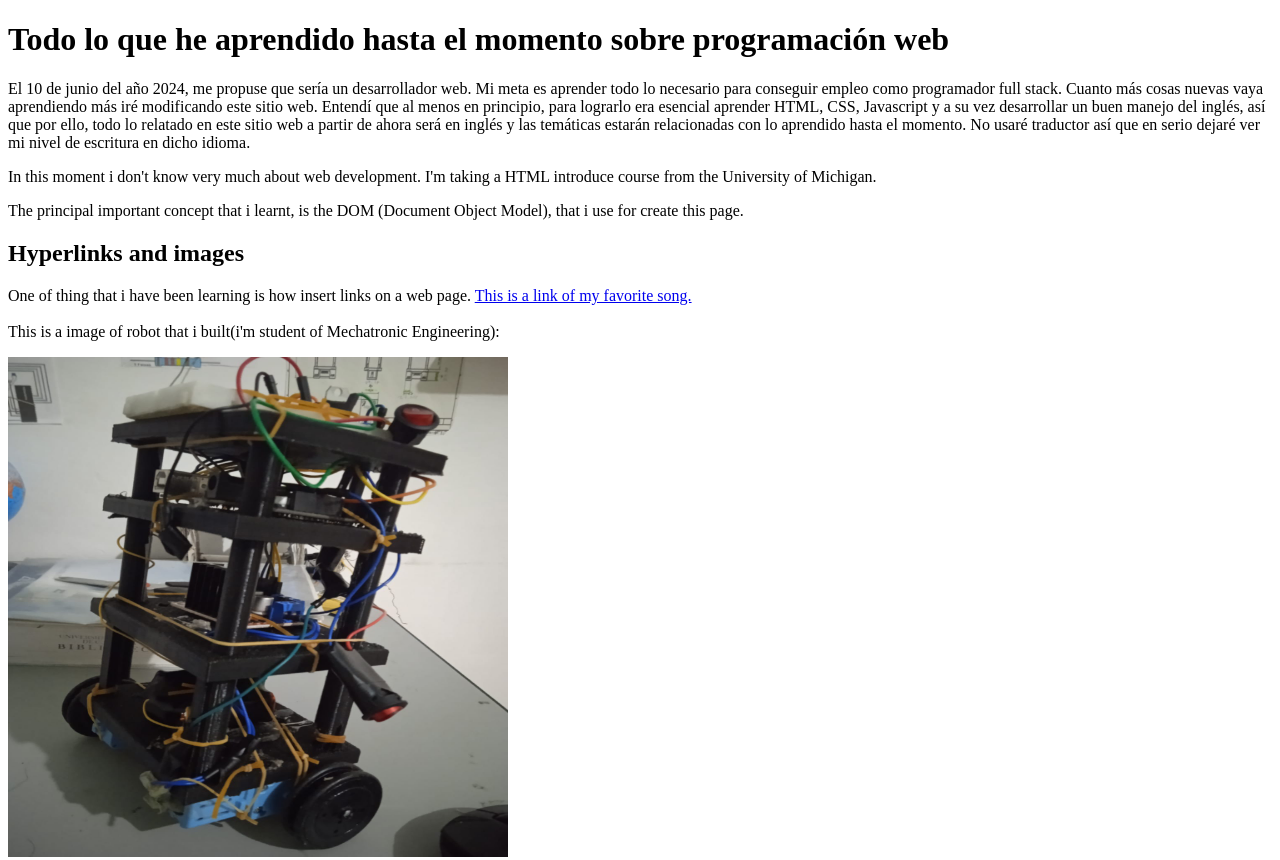
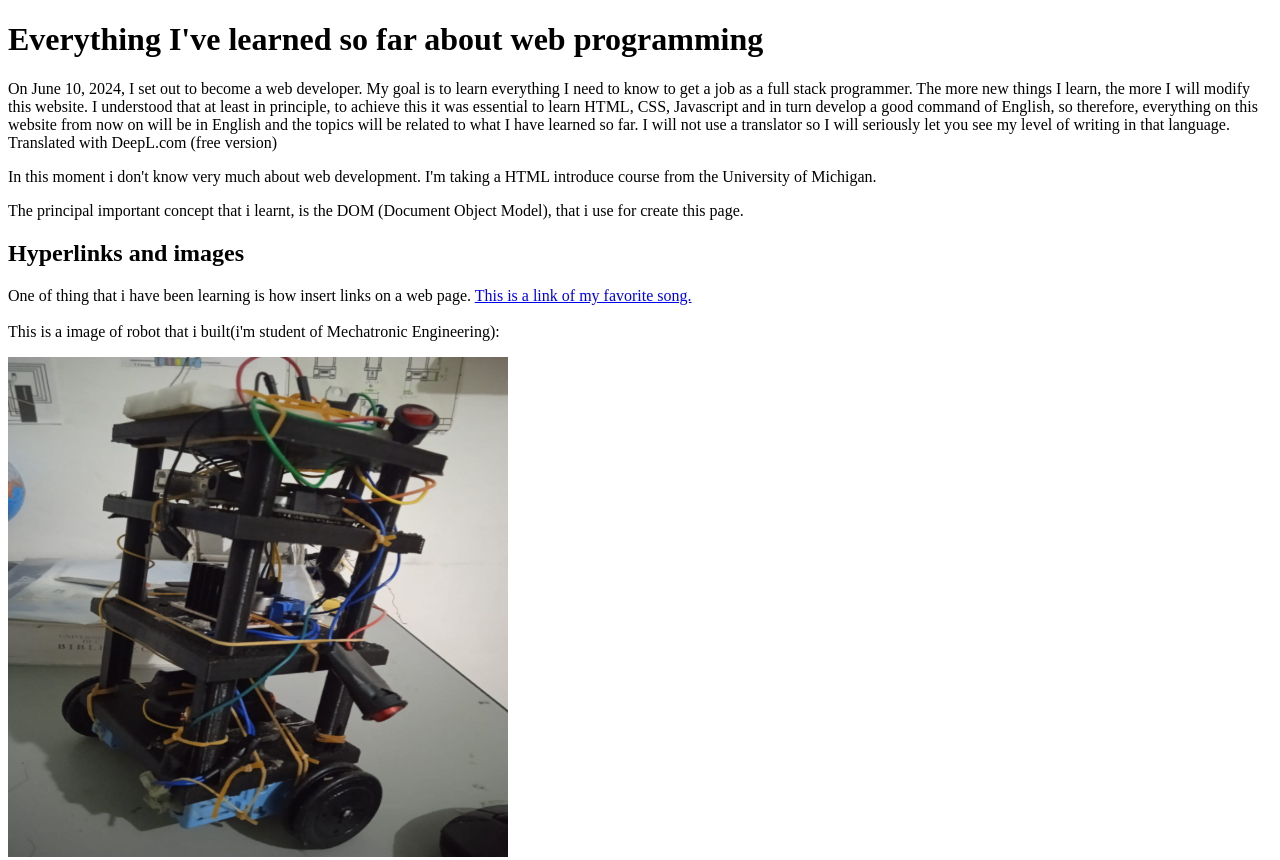
Before and after one commit to zen-0000/zen-0000.github.io, a plain HTML site: page ARCHIVOS HTML/domymas.html in a window 1280 px wide. Shown: the top 860 px of the page. Drawn offline with Linux system fonts and the light colour scheme.

Commit message:
Update domymas.html

```diff
--- a/ARCHIVOS HTML/domymas.html
+++ b/ARCHIVOS HTML/domymas.html
@@ -3,15 +3,17 @@
 <head>
     <meta charset="UTF-8">
     <meta name="viewport" content="width=device-width, initial-scale=1.0">
-    <title>Todo lo que he aprendido hasta el momento sobre programación web</title>
+    <title>Everything I've learned so far about web programming</title>
     <script src="https://kit.fontawesome.com/6e292ee82c.js" crossorigin="anonymous"></script>
     <link rel="icon" type="image/jpeg" href="imgs/b.jpeg">
 </head>
 <body>
     <main>
         <div id="Introdution">
-            <h1>Todo lo que he aprendido hasta el momento sobre programación web</h1>
-            <p>El 10 de junio del año 2024, me propuse que sería un desarrollador web. Mi meta es aprender todo lo necesario para conseguir empleo como programador full stack. Cuanto más cosas nuevas vaya aprendiendo más iré modificando este sitio web. Entendí que al menos en principio, para lograrlo era esencial aprender HTML, CSS, Javascript y a su vez desarrollar un buen manejo del inglés, así que por ello, todo lo relatado en este sitio web a partir de ahora será en inglés y las temáticas estarán relacionadas con lo aprendido hasta el momento. No usaré traductor así que en serio dejaré ver mi nivel de escritura en dicho idioma.</p>
+            <h1>Everything I've learned so far about web programming</h1>
+            <p>On June 10, 2024, I set out to become a web developer. My goal is to learn everything I need to know to get a job as a full stack programmer. The more new things I learn, the more I will modify this website. I understood that at least in principle, to achieve this it was essential to learn HTML, CSS, Javascript and in turn develop a good command of English, so therefore, everything on this website from now on will be in English and the topics will be related to what I have learned so far. I will not use a translator so I will seriously let you see my level of writing in that language.
+
+Translated with DeepL.com (free version)</p>
 
             <p>In this moment i don't know very much about web development. I'm taking a HTML introduce course from the University of Michigan.</p>
 
```
